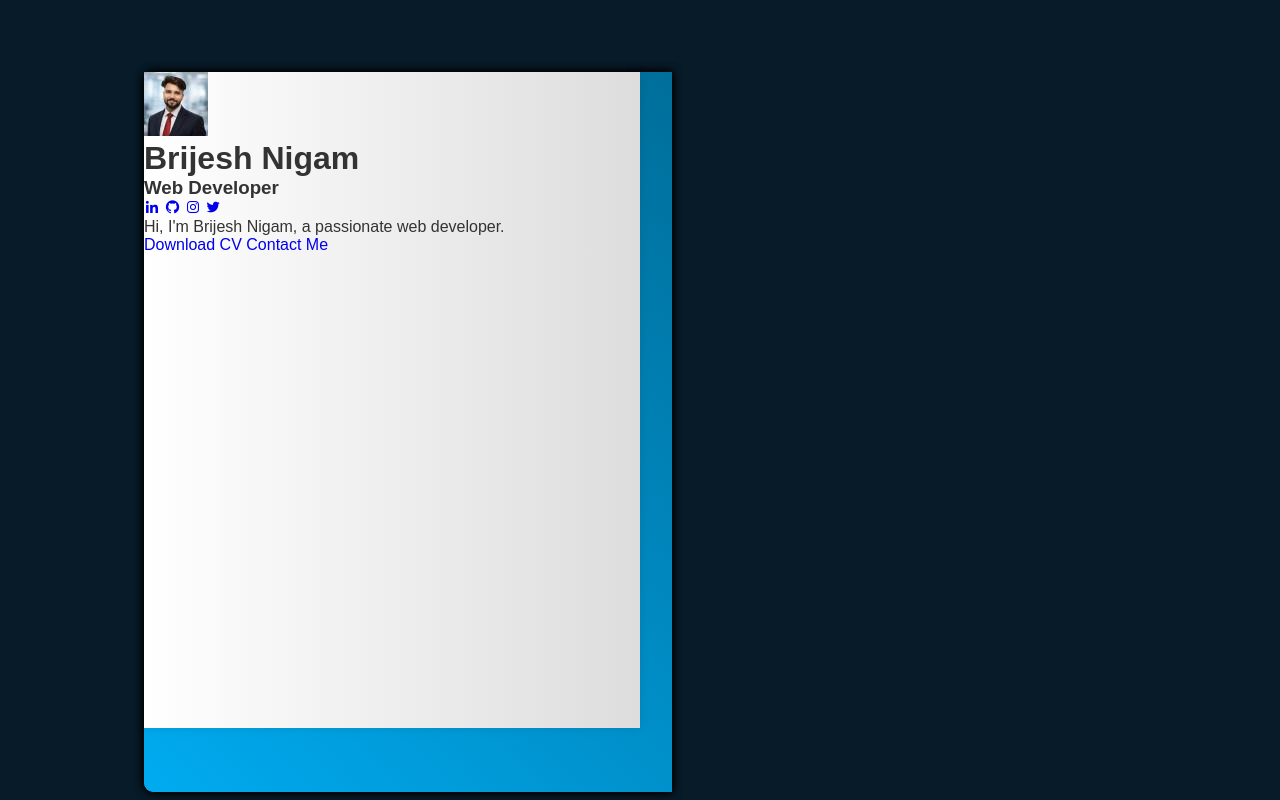
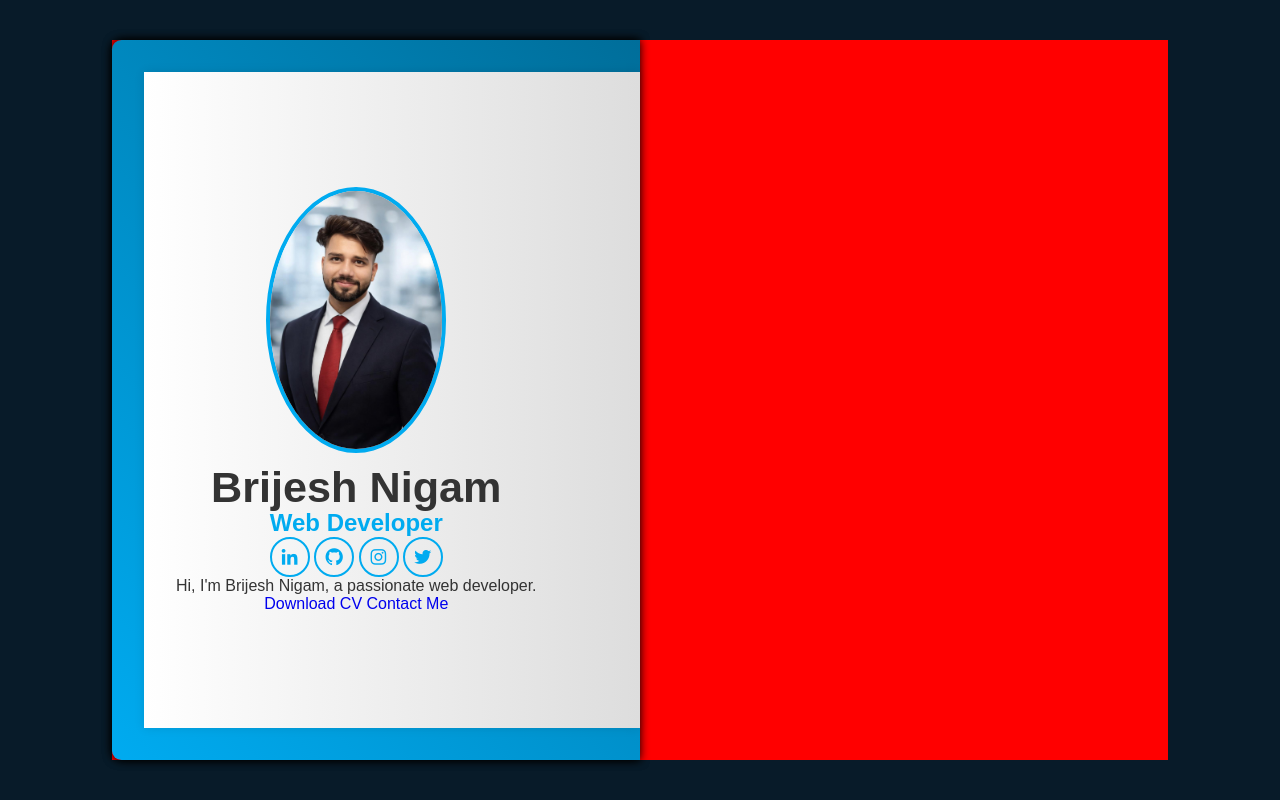
Before and after one commit to BrijeshNigam/Portfolio-Website, a website with bundled scripts: page index.html in a window 1280 px wide. Built offline with nearby package versions, Linux system fonts and the light colour scheme.

Commit message:
Add New Profile Picture and addjust the picture  size and border radius in Style.css

```diff
--- a/Style.css
+++ b/Style.css
@@ -37,11 +37,14 @@ body {
     width: 66rem;
     height: 45rem;
     padding: 2rem;
+    background-color: red;
     /* background-color: red; */
 }
 
 .cover {
     position: absolute;
+    top: 0;
+    left: 0;
     width: 50%;
     height: 100%;
     background: var(--cover-color);
@@ -73,4 +76,45 @@ body {
     background: var(--pages-color);
     box-shadow: 0 0 .6rem rgba(0, 0, 0, .1);
     display: flex;
+    padding: 2rem;
 }
+
+.profile-page {
+    display: flex;
+    flex-direction: column;
+    justify-content: center;
+    align-items: center;
+
+}
+
+.profile-page img {
+    max-width: 180px;
+    border-radius: 60%;
+    border: .25rem solid var(--main-color);
+    margin-bottom: .8rem;
+}
+
+.profile-page h1{
+    font-size: 2.7rem;
+    line-height: 1;
+
+}
+.profile-page h3{
+    font-size: 1.5rem;
+    color: var(--main-color)
+
+}
+
+.profile-page .social-media a {
+    display: inline-flex;
+    justify-content: center;
+    align-items: center;
+    width: 2.5rem;
+    height: 2.5rem;
+    background: transparent;
+    border: var(--border);
+    border-radius: 50%;
+    font-size: 1.3rem;
+    color: var(--main-color);
+
+}
--- a/index.html
+++ b/index.html
@@ -20,7 +20,7 @@
             <!-- Profile page  -->
             <div class="book-page page-left">
                 <div class="profile-page">
-                    <img src="./Asserts/photo.jpg" alt="Profile Picture">
+                    <img src="./Asserts/Brijesh.jpeg" alt="Profile Picture">
                     <h1>Brijesh Nigam</h1>
                     <h3>Web Developer</h3>
 
```
Also changed, not shown: Asserts/Brijesh.jpeg (added).
